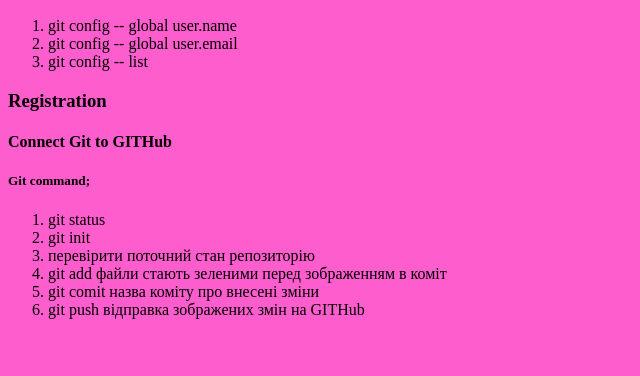
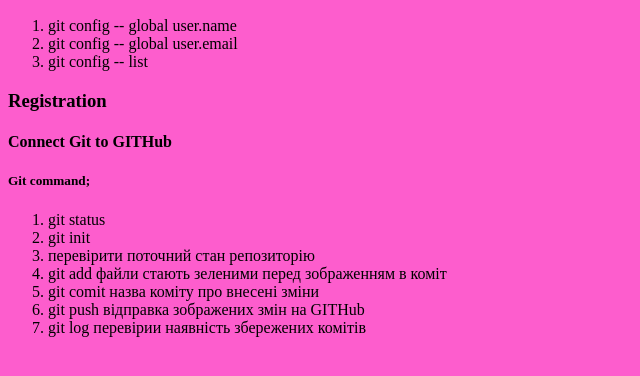
Before and after one commit to YevanhelinaBILOUS/first-git-github, a plain HTML site: page index.html in a window 1280 px wide. Shown: the part 136-512 px from the top of the page, without its empty margins (0-640 px from the left). Drawn offline with Linux system fonts and the light colour scheme.

Commit message:
git save

```diff
--- a/index.html
+++ b/index.html
@@ -25,6 +25,7 @@
         <li>git add  файли стають зеленими перед зображенням в коміт</li>
         <li>git comit назва коміту про внесені зміни</li>
         <li>git push відправка зображених змін на  GITHub</li>
+        <li>git log перевірии наявність збережених комітів</li>
     </ol>
 
 </body>
```
